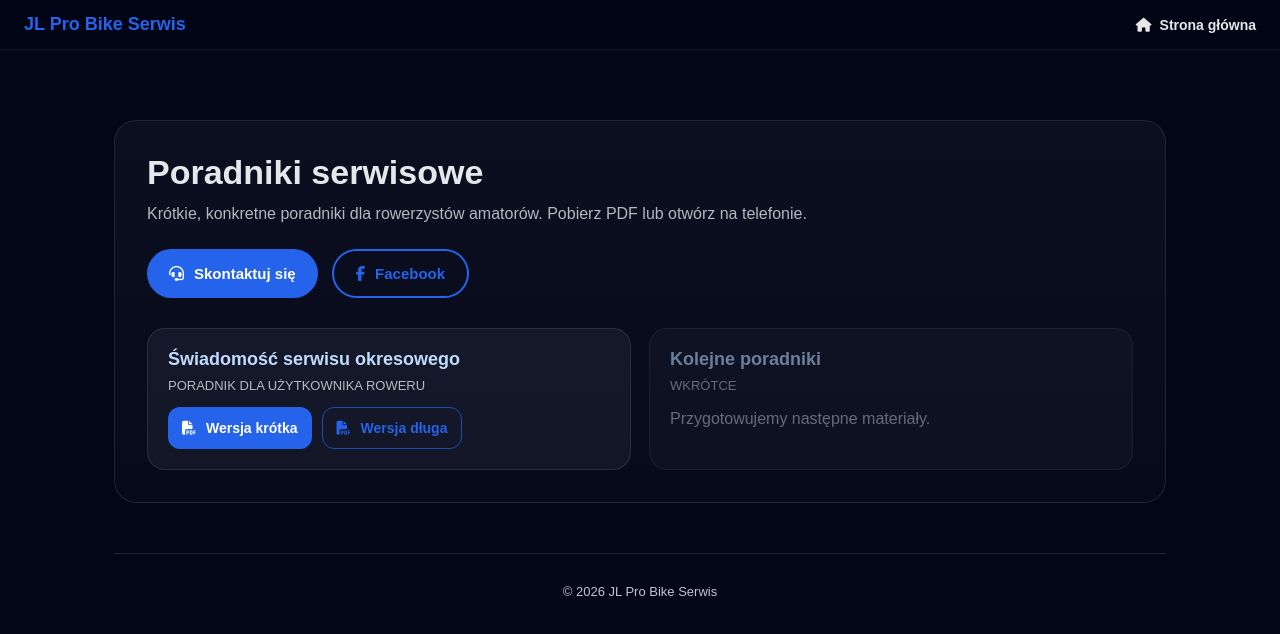
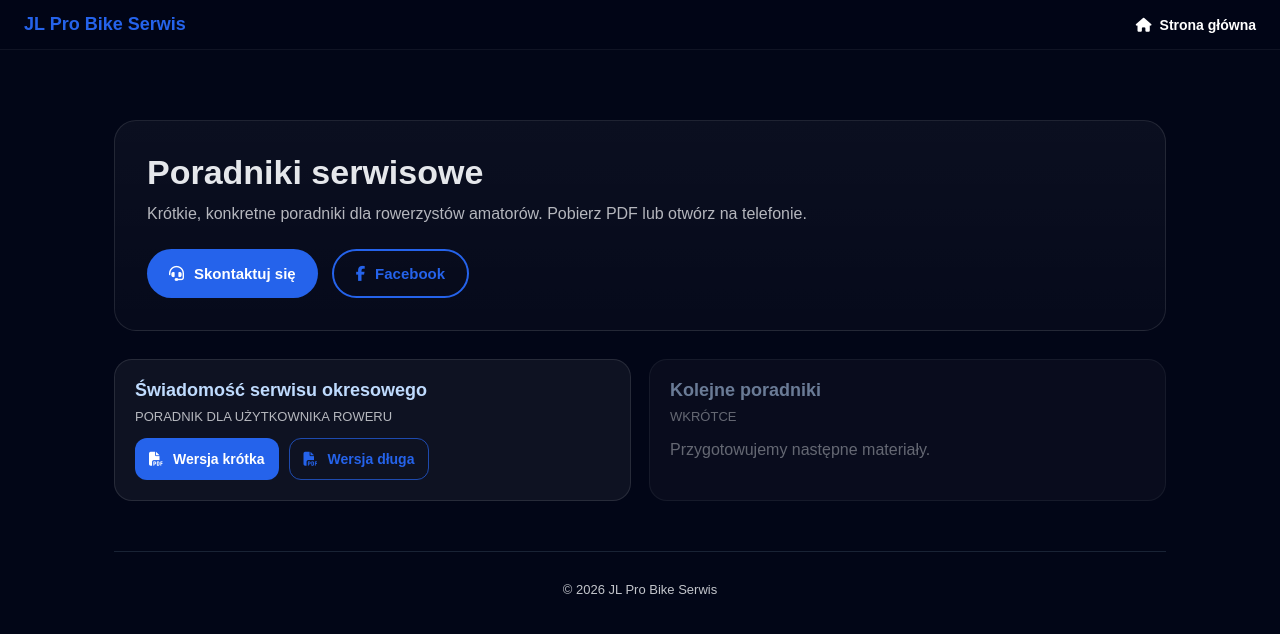
Before and after one commit to LukJe80/jlprobikeserwis, a website: page panel/poradnik.html in a window 1280 px wide. Drawn offline with Linux system fonts and the light colour scheme.

Commit message:
Update poradnik.html

```diff
--- a/panel/poradnik.html
+++ b/panel/poradnik.html
@@ -61,7 +61,6 @@ header h1{
   text-decoration:none;
   font-weight:700;
   font-size:14px;
-  opacity:.9;
 }
 .home-link i{font-size:14px}
 .home-link:hover{color:var(--accent)}
@@ -73,12 +72,13 @@ main{
   padding:120px 24px 80px;
 }
 
-/* 🔲 RAMKA jak w instrukcji wysyłki */
+/* 🔲 RAMKA – TYLKO GÓRA */
 .poradnik-box{
   background:linear-gradient(180deg, rgba(255,255,255,0.04), rgba(255,255,255,0.02));
   border:1px solid var(--panelBorder);
   border-radius:22px;
   padding:32px;
+  margin-bottom:28px;
 }
 
 h2{
@@ -93,7 +93,7 @@ h2{
   line-height:1.55;
 }
 
-/* ===== PRZYCISKI ===== */
+/* ===== IKONY KONTAKT ===== */
 .contact-bar{
   margin-top:22px;
   display:flex;
@@ -112,7 +112,6 @@ h2{
   gap:10px;
 }
 
-/* ✅ ZMIENIONA IKONA + TEKST */
 .contact-phone{
   background:var(--accent);
   color:#fff;
@@ -128,9 +127,8 @@ h2{
   color:#fff;
 }
 
-/* ===== KAFELKI ===== */
+/* ===== KAFELKI (POZA RAMKĄ) ===== */
 .cards{
-  margin-top:30px;
   display:grid;
   grid-template-columns:repeat(auto-fit,minmax(280px,1fr));
   gap:18px;
@@ -207,16 +205,15 @@ footer{
 </header>
 
 <main>
-  <!-- 🔲 RAMKA -->
+
+  <!-- 🔲 RAMKA KOŃCZY SIĘ POD IKONAMI -->
   <section class="poradnik-box">
-
     <h2>Poradniki serwisowe</h2>
     <p class="desc">
       Krótkie, konkretne poradniki dla rowerzystów amatorów. Pobierz PDF lub otwórz na telefonie.
     </p>
 
     <div class="contact-bar">
-      <!-- ✅ SŁUCHAWKI + „Skontaktuj się” -->
       <a class="contact-btn contact-phone" href="/contact.html">
         <i class="fa-solid fa-headset"></i> Skontaktuj się
       </a>
@@ -225,7 +222,9 @@ footer{
         <i class="fa-brands fa-facebook-f"></i> Facebook
       </a>
     </div>
+  </section>
 
+  <!-- ⬇️ KAFELKI JUŻ POZA RAMKĄ -->
   <section class="cards">
 
     <article class="card">
@@ -250,9 +249,9 @@ footer{
     </article>
 
   </section>
-  </section>
 
   <footer>© 2026 JL Pro Bike Serwis</footer>
+
 </main>
 
 </body>
```
Lines whose indentation alone changed are shown as unchanged.
